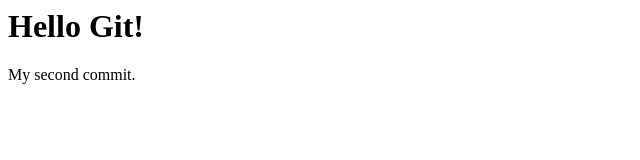
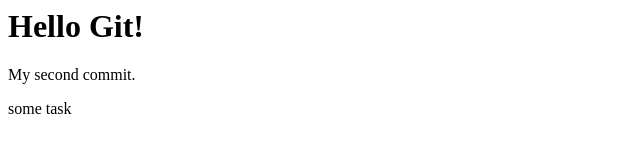
Before and after one commit to Enakoneschniy/test-git1, a plain HTML site: page index.html in a window 1280 px wide. Shown: the full height of the page, 0-640 px from the left. Drawn offline with Linux system fonts and the light colour scheme.

Commit message:
added some task

```diff
--- a/index.html
+++ b/index.html
@@ -1,2 +1,3 @@
 <h1>Hello Git!</h1>
 <p>My second commit.</p>
+<p>some task</p>
```
